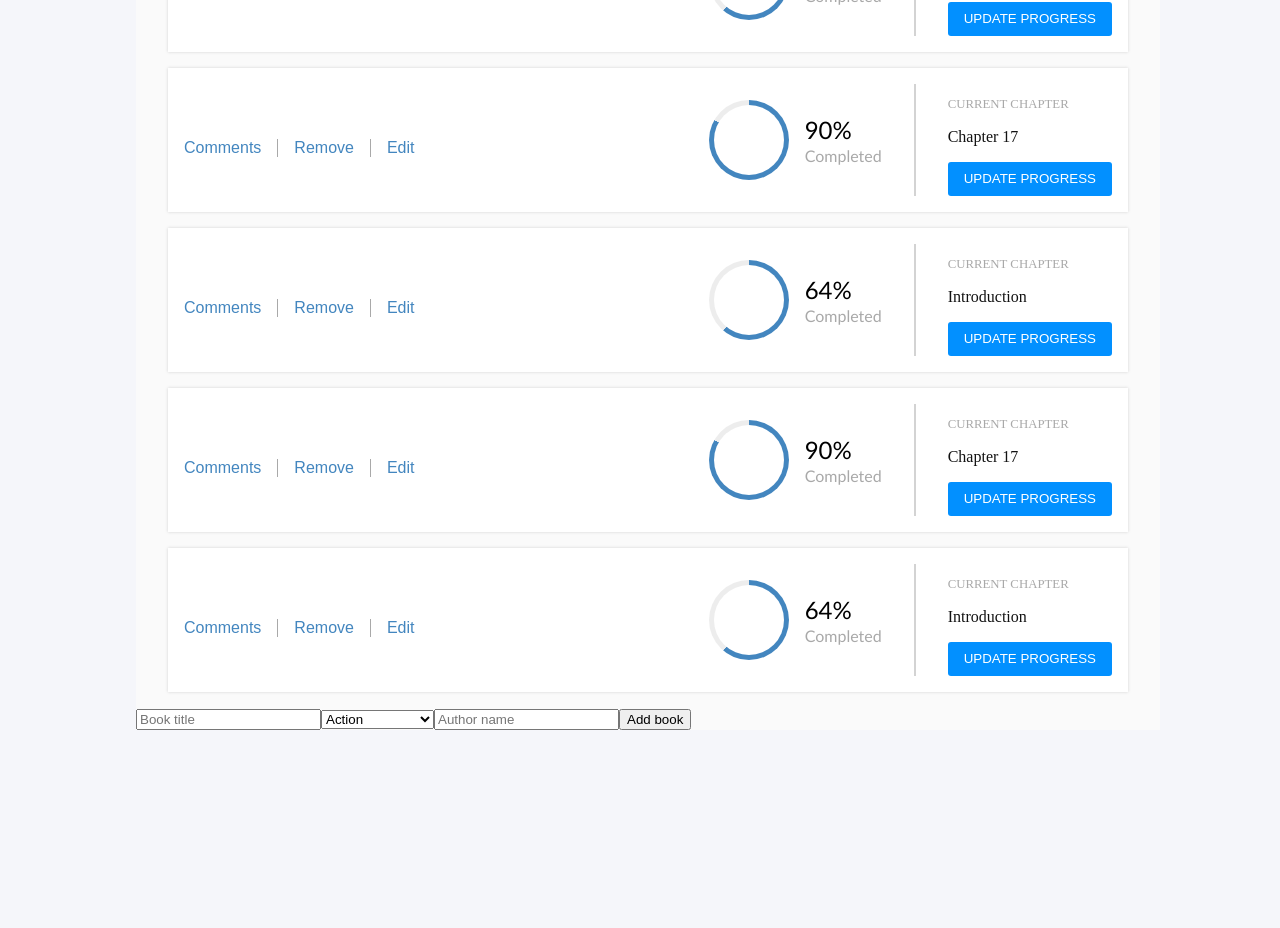
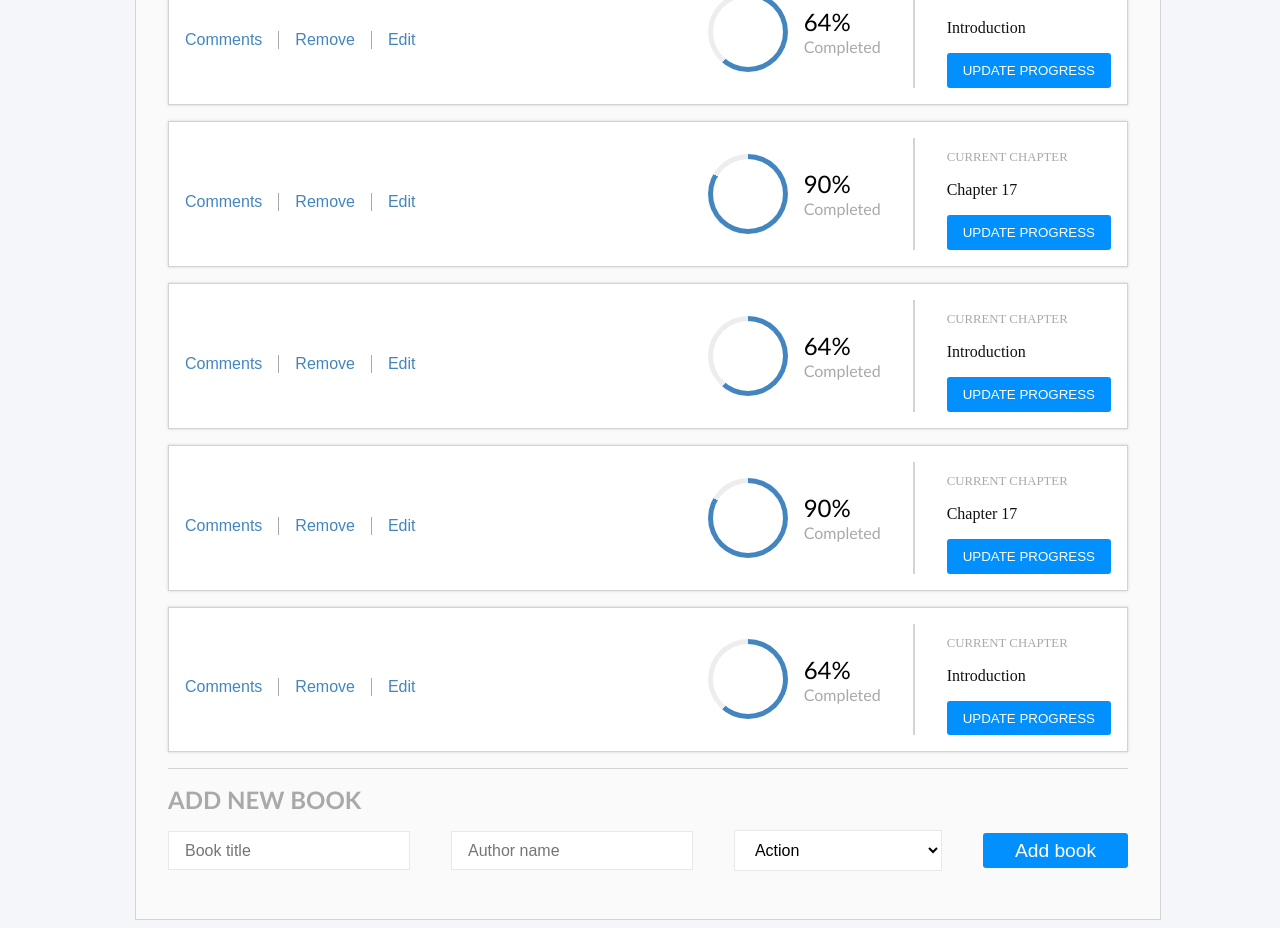
Before and after one commit to Kaghenimbale/Bookstore-App, a React (Create React App) app: page / in a window 1280 px wide. Shown: the part 1600-2528 px from the top of the page. Before the commit the page ends 2338 px from the top, so only its background shows below. Built offline with nearby package versions, Linux system fonts and the light colour scheme; no server answers.

Commit message:
Add books styling

```diff
--- a/src/Components/Books.js
+++ b/src/Components/Books.js
@@ -28,7 +28,7 @@ const Books = () => {
         <ul className="list-books">
           {books.isLoading ? (
             <div className="loader">
-              <MoonLoader color="black" />
+              <MoonLoader color="black" width="30px" />
             </div>
           ) : (
             books.booksItem?.map((book, index) => (
--- a/src/Components/Form.js
+++ b/src/Components/Form.js
@@ -1,6 +1,6 @@
 import React, { useState } from 'react';
 import { useDispatch } from 'react-redux';
-import './styles.css';
+import './form.css';
 import { addNewBook } from '../redux/books/booksSlice';
 
 const Form = () => {
@@ -24,13 +24,15 @@ const Form = () => {
   };
 
   return (
-    <div>
+    <div className="form-container">
+      <h2 className="add-book">ADD NEW BOOK</h2>
       <div>
-        <form action="#" onSubmit={handleSubmit}>
+        <form className="form" action="#" onSubmit={handleSubmit}>
           <label htmlFor="bookname">
             <input
               type="text"
               name="bookname"
+              className="input"
               id="input"
               required
               placeholder="Book title"
@@ -38,9 +40,22 @@ const Form = () => {
               value={title}
             />
           </label>
+          <label htmlFor="bookauthor">
+            <input
+              type="text"
+              className="input"
+              name="bookauthor"
+              id="input"
+              required
+              placeholder="Author name"
+              onChange={(e) => setAuthor(e.target.value)}
+              value={author}
+            />
+          </label>
           <select
             required
             name="category"
+            className="input"
             value={category}
             onChange={(e) => setCategory(e.target.value)}
           >
@@ -49,18 +64,7 @@ const Form = () => {
             <option value="Fiction">Science Fiction</option>
             <option value="Legend">Legend</option>
           </select>
-          <label htmlFor="bookauthor">
-            <input
-              type="text"
-              name="bookauthor"
-              id="input"
-              required
-              placeholder="Author name"
-              onChange={(e) => setAuthor(e.target.value)}
-              value={author}
-            />
-          </label>
-          <button type="submit">Add book</button>
+          <button className="submit-btn" type="submit">Add book</button>
         </form>
       </div>
     </div>
--- /dev/null
+++ b/src/Components/form.css
@@ -0,0 +1,22 @@
+.input {
+  padding: 0.6rem 1rem;
+  border: 1px solid #e8e8e8;
+  font-size: 1rem;
+  background: white;
+  width: 13rem;
+}
+
+.submit-btn {
+  font-size: 1.2rem;
+  padding: 0.4rem 2rem;
+  border: none;
+  background: #0290ff;
+  color: white;
+  border-radius: 3px;
+}
+
+.form {
+  display: flex;
+  align-items: center;
+  justify-content: space-between;
+}
--- a/src/Components/styles.css
+++ b/src/Components/styles.css
@@ -1,6 +1,7 @@
 .content {
   width: 80vw;
   font-family: 'Trebuchet MS', 'Lucida Sans Unicode', 'Lucida Grande', 'Lucida Sans', Arial, sans-serif;
+  border: 1px solid lightgray;
 }
 
 .logo {
@@ -21,12 +22,13 @@
 
 .navbar {
   background: white;
-  box-shadow: 0 2px 3px #d8d8d8;
+  box-shadow: 0 0 3px darkgrey;
   border: none;
   display: flex;
   align-items: center;
   justify-content: space-between;
   padding: 1rem 2rem;
+  margin-bottom: 0.1rem;
 }
 
 .navlink {
@@ -58,6 +60,7 @@ ul {
 
 .books-container {
   background: rgb(250, 250, 250);
+  padding: 2rem;
 }
 
 .box {
@@ -75,6 +78,7 @@ ul {
   list-style: none;
   padding: 1rem;
   box-shadow: 0 0 3px lightgray;
+  border: 1px solid lightgray;
   display: flex;
   align-items: center;
   justify-content: space-between;
@@ -115,7 +119,7 @@ ul {
 }
 
 .list-books {
-  padding: 1rem 2rem;
+  padding: 1rem 0;
   display: flex;
   flex-direction: column;
   gap: 1rem;
@@ -163,3 +167,23 @@ ul {
   margin: 0;
   font-weight: 300;
 }
+
+.form-container {
+  padding: 1rem 0;
+  border-top: 1px solid lightgray;
+  display: flex;
+  flex-direction: column;
+  gap: 1rem;
+}
+
+.add-book {
+  margin: 0;
+  color: darkgray;
+}
+
+.loader {
+  display: flex;
+  width: 100%;
+  align-items: center;
+  justify-content: center;
+}
```
